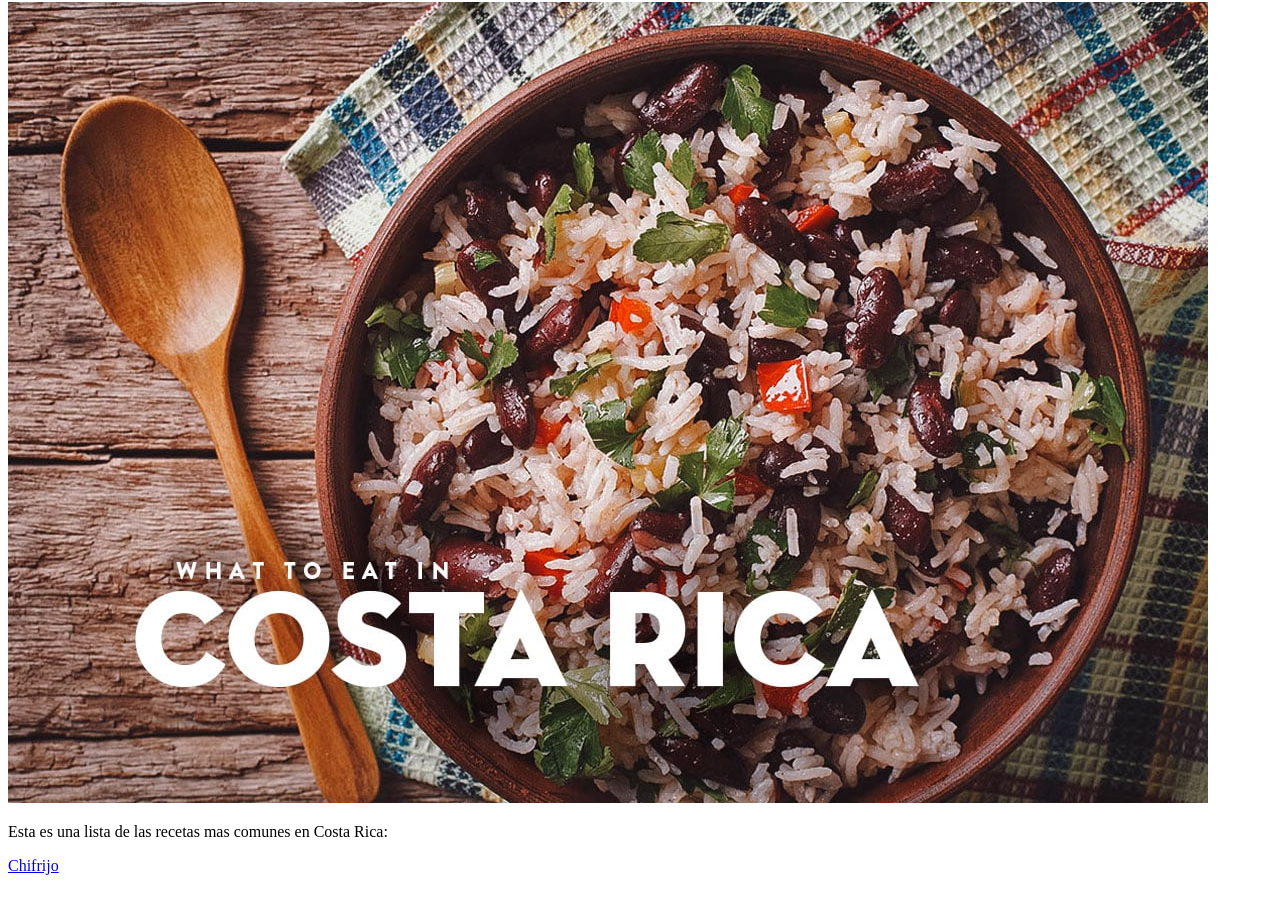
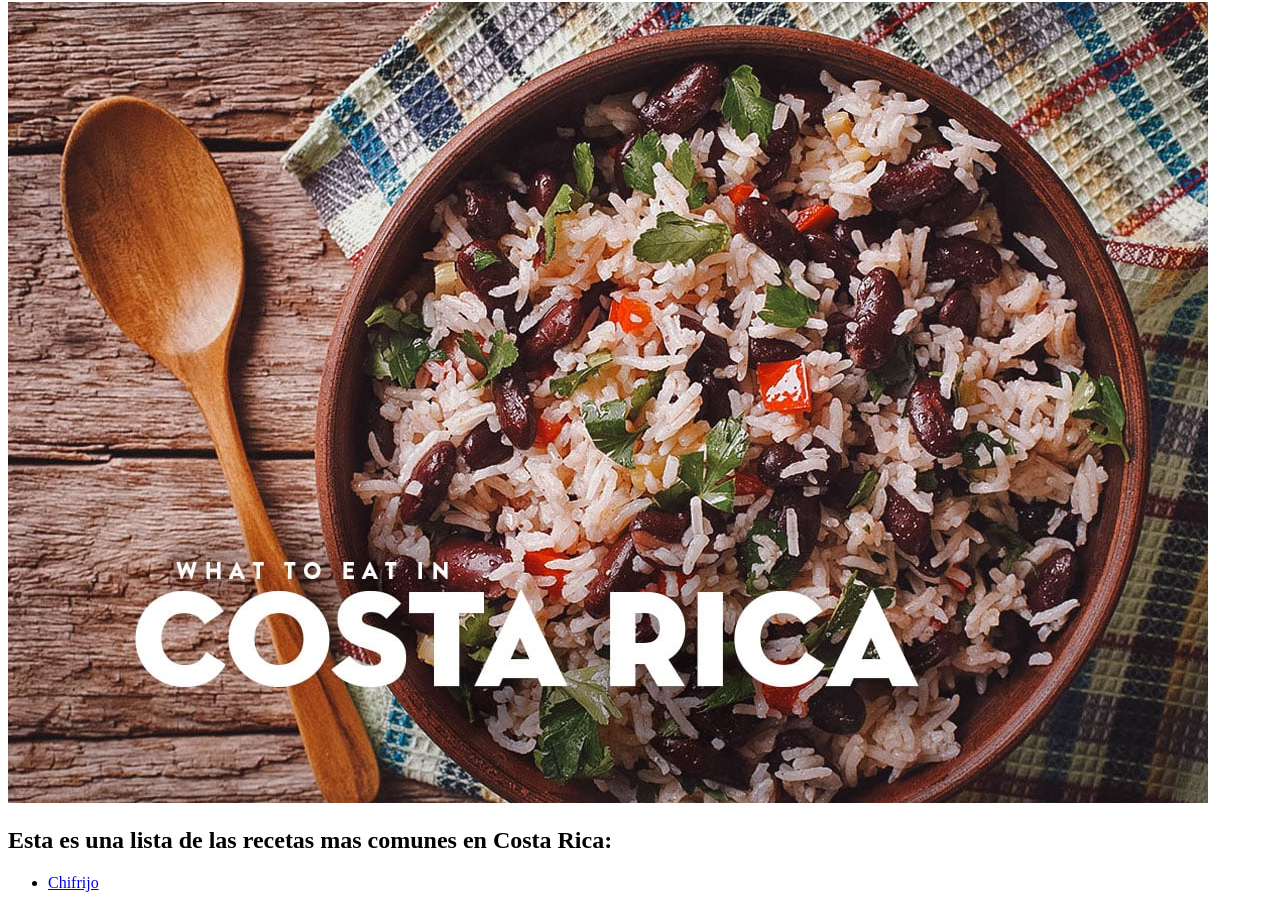
Before and after one commit to KevinArayaV/odin-recipes, a plain HTML site: page index.html in a window 1280 px wide. Shown: the part 78-986 px from the top of the page. Before the commit the page ends 961 px from the top, so only its background shows below. Drawn offline with Linux system fonts and the light colour scheme.

```diff
--- a/index.html
+++ b/index.html
@@ -9,8 +9,10 @@
 <body>
     <h1>Traditional Costa Rican recipes</h1>
     <img src="./images/portada.jpg" alt="Platillos de Costa Rica">
-    <p>Esta es una lista de las recetas mas comunes en Costa Rica:</p>
-    <a href="recipes/chifrijo.html">Chifrijo</a>
+    <h2>Esta es una lista de las recetas mas comunes en Costa Rica:</h2>
+    <ul>
+        <li><a href="recipes/chifrijo.html">Chifrijo</a></li>
+    </ul>
 
 </body>
 
```
Also changed, not shown: recipes/chifrijo.html (+1 -0 lines).
